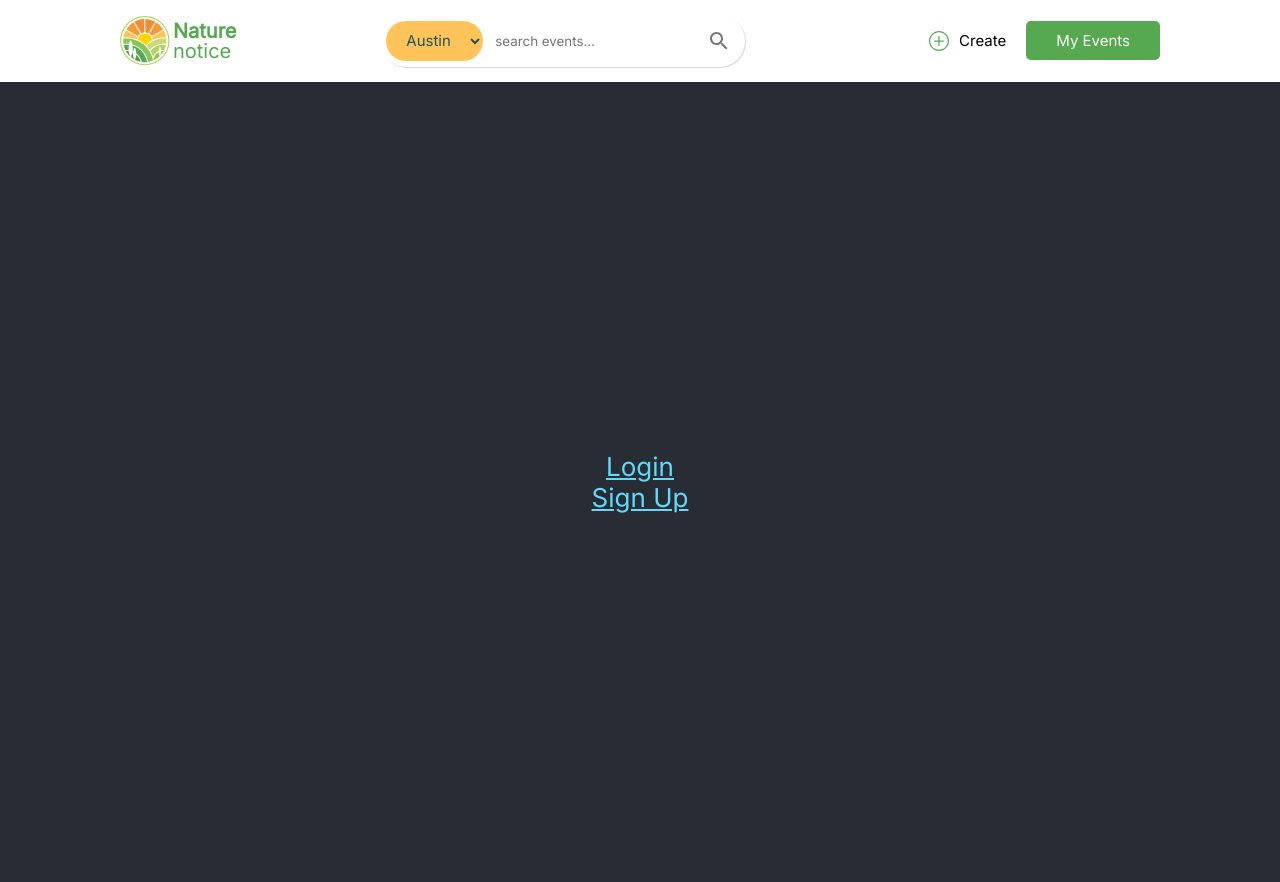
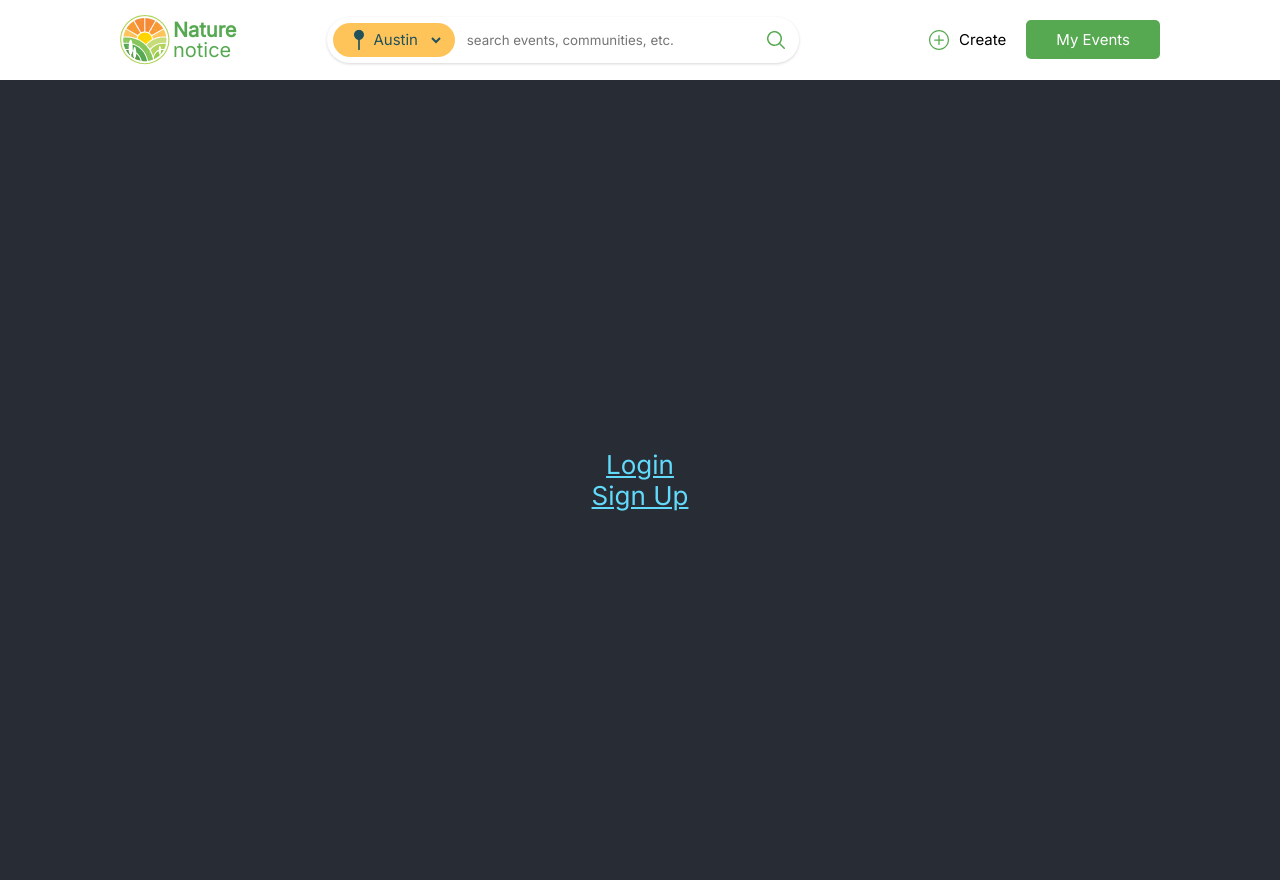
Before and after one commit to rickyc19/nature_notice, a React (Create React App) app in the folder frontend/: page / in a window 1280 px wide. Built offline with nearby package versions, Linux system fonts and the light colour scheme.

Commit message:
polished search bar

```diff
--- a/frontend/src/components/SearchBar.tsx
+++ b/frontend/src/components/SearchBar.tsx
@@ -1,14 +1,17 @@
-import Textfield from '@mui/material/TextField'
 import IconButton from '@mui/material/IconButton'
-import SearchIcon from '@mui/icons-material/Search'
 import React from 'react'
+import SearchIcon from '../images/search-icon.svg'
+import MapPin from '../images/map-pin.svg'
 
 function LocationDropdown () {
   return (
-    <select className='location-dropdown'>
-      <option value='option 1'>Austin</option>
-      <option value='option 2'>LA</option>
-    </select>
+    <form className='location-dropdown'>
+      <img src={MapPin} alt='map-pin' />
+      <select className='location-selector'>
+        <option value='option 1'>Austin</option>
+        <option value='option 2'>LA</option>
+      </select>
+    </form>
   )
 }
 
@@ -16,7 +19,7 @@ function SearchField () {
   return (
     <input
       className='search-text-box'
-      placeholder='search events...'
+      placeholder='search events, communities, etc.'
     />
   )
 }
@@ -27,7 +30,7 @@ export default function SearchBar () {
       <LocationDropdown />
       <SearchField />
       <IconButton type='submit' aria-label='search' className='search-button'>
-        <SearchIcon />
+        <img src={SearchIcon} alt='search-icon' />
       </IconButton>
     </form>
   )
--- a/frontend/src/index.css
+++ b/frontend/src/index.css
@@ -80,23 +80,44 @@ code {
 }
 
 .location-dropdown {
+    display: flex;
+    flex-direction: row;
     border: none;
     background-color: #FEC45A;
     border-radius: 52px;
-    padding: 0 16px;
+    padding: 6px 16px;
+}
+
+.location-selector {
+    border: none;
+    background-color: transparent;
     font-size: 15px;
-    color: #20525C
+    color: #20525C;
+    padding-right: 10px;
+}
+
+.location-selector:focus {
+    outline: none;
 }
 
 .search-text-box {
     border: none;
+    width: inherit;
+    flex-grow: 1;
+}
+
+.search-text-box:focus, input:focus {
+    outline: none;
 }
 
 .search-bar {
     display: flex;
+    max-width: 460px;
+    flex-grow: 1;
     flex-direction: row;
     gap: 10px;
-    box-shadow: 1px 1px 1px #D7D7D7;
+    box-shadow: 0 1px 3px #D7D7D7;
     border-radius: 60px;
     padding: 6px;
+    border: #D7D7D7;
 }
```
Also changed, not shown: frontend/src/images/map-pin.svg (added), frontend/src/images/search-icon.svg (added).
